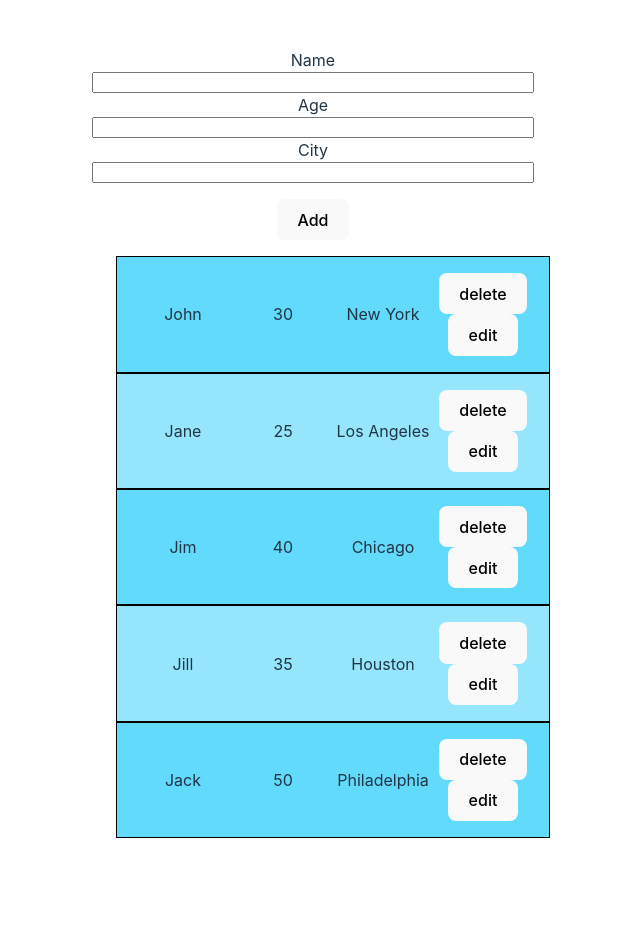
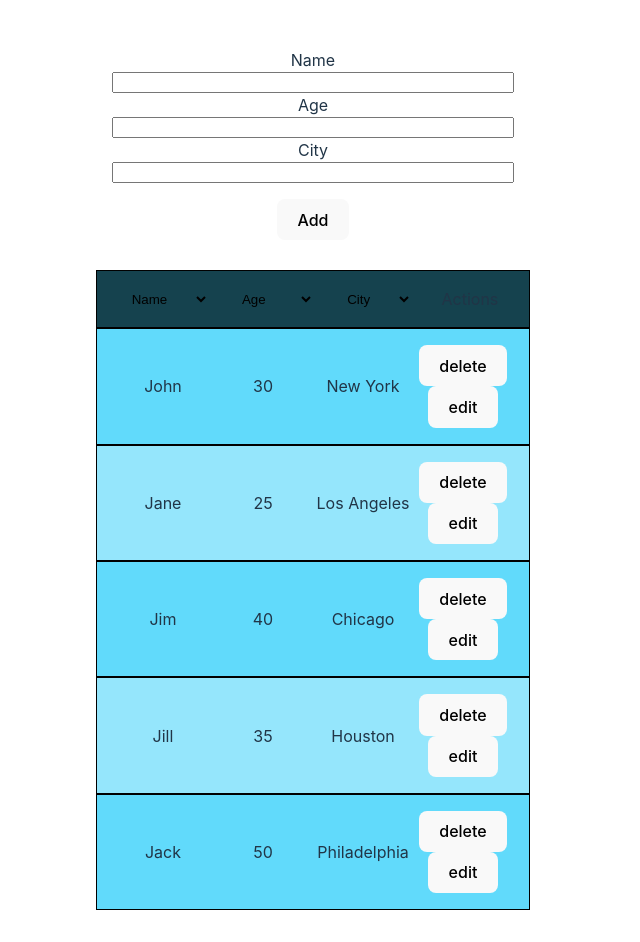
Before and after one commit to Hajk0/put-aia, a React (Vite) app in the folder React/react-aia/: page / in a window 1280 px wide. Shown: the whole page, without its empty margins (327-967 px from the left). Before the commit the page ends 886 px from the top, so only its background shows below. Built offline with nearby package versions, Linux system fonts and the light colour scheme.

Commit message:
Add sorting

```diff
--- a/React/react-aia/src/App.css
+++ b/React/react-aia/src/App.css
@@ -21,12 +21,13 @@
 .list-item {
   background-color: #61dafbaa;
   padding: 1em;
-  list-style-type: none;
+  /*list-style-type: none;*/
   display: flex;
   justify-content: space-between;
   align-items: center;
   border: 1px solid #000000;
   min-width: 400px;
+  list-style: none;
 }
 
 .list-item:nth-child(odd) {
@@ -42,3 +43,25 @@
   flex-direction: column;
   margin: 1em;
 }
+
+.list-header {
+  display: flex;
+  justify-content: space-around;
+  align-items: center;
+  padding: 1em;
+  background-color: #15424e;
+  border: 1px solid #000000;
+  margin-top: 30px;
+}
+
+.list {
+  padding: 0;
+  margin: 0;
+}
+
+.header-item {
+  padding: 0;
+  margin: 0;
+  border: none;
+  background-color: transparent;
+}
--- a/React/react-aia/src/list/List.jsx
+++ b/React/react-aia/src/list/List.jsx
@@ -11,7 +11,7 @@ function List() {
         }
     )
     const [people, setPeople] = useState(data.people)
-    console.log(people)
+    const [sort, setSort] = useState('default')
 
     const handleAdd = () => {
         const newPerson = {
@@ -35,10 +35,38 @@ function List() {
         setPeople(newPeople)
     }
 
+    const handleSortChange = (event) => {
+        const selectedSort = event.target.value
+        setSort(selectedSort)
+        console.log(sort)
+        if (selectedSort === 'name a-z') {
+            const sortedPeople = people.sort((a, b) => a.name.localeCompare(b.name))
+            setPeople(sortedPeople)
+        } else if (selectedSort === 'name z-a') {
+            const sortedPeople = people.sort((a, b) => b.name.localeCompare(a.name))
+            setPeople(sortedPeople)
+        } else if (selectedSort === 'age asc') {
+            const sortedPeople = people.sort((a, b) => a.age - b.age)
+            setPeople(sortedPeople)
+        } else if (selectedSort === 'age desc') {
+            const sortedPeople = people.sort((a, b) => b.age - a.age)
+            setPeople(sortedPeople)
+        } else if (selectedSort === 'city a-z') {
+            const sortedPeople = people.sort((a, b) => a.city.localeCompare(b.city))
+            setPeople(sortedPeople)
+        } else if (selectedSort === 'city z-a') {
+            const sortedPeople = people.sort((a, b) => b.city.localeCompare(a.city))
+            setPeople(sortedPeople)
+        } else {
+            setPeople(people)
+        }
+        console.log(people)
+    }
+
   return (
         <>
             <div className="input-group">
-                <label for="name-input">Name</label>
+                <label htmlFor="name-input">Name</label>
                 <input
                     type="text"
                     value={input.name}
@@ -50,7 +78,7 @@ function List() {
                         }
                     )}
                 />
-                <label for="age-input">Age</label>
+                <label htmlFor="age-input">Age</label>
                 <input
                     type="text"
                     value={input.age}
@@ -62,7 +90,7 @@ function List() {
                         }
                     )}
                 />
-                <label for='input-city'>City</label>
+                <label htmlFor='input-city'>City</label>
                 <input
                     type="text"
                     value={input.city}
@@ -77,7 +105,40 @@ function List() {
             </div>
 
             <button onClick={handleAdd}>Add</button>
-            <ul>
+            <div className="list-header">
+                <select
+                    id='name-select'
+                    value={sort}
+                    onChange={handleSortChange}
+                    className="header-item"
+                >
+                    <option value="default">Name</option>
+                    <option value='name a-z'>Name A-Z</option>
+                    <option value='name z-a'>Name Z-A</option>
+                </select>
+                <select
+                    id='age-select'
+                    value={sort}
+                    onChange={handleSortChange}
+                    className="header-item"
+                >
+                    <option value="default">Age</option>
+                    <option value='age asc'>Age asc</option>
+                    <option value='age desc'>Age desc</option>
+                </select>
+                <select
+                    id='city-select'
+                    value={sort}
+                    onChange={handleSortChange}
+                    className="header-item"
+                >
+                    <option value="default">City</option>
+                    <option value='city a-z'>City A-Z</option>
+                    <option value='city z-a'>City Z-A</option>
+                </select>
+                <div className="header-item">Actions</div>
+            </div>
+            <ul className='list'>
                 {
                     people.map(person => (
                         <li key={person.id} className="list-item">
```
